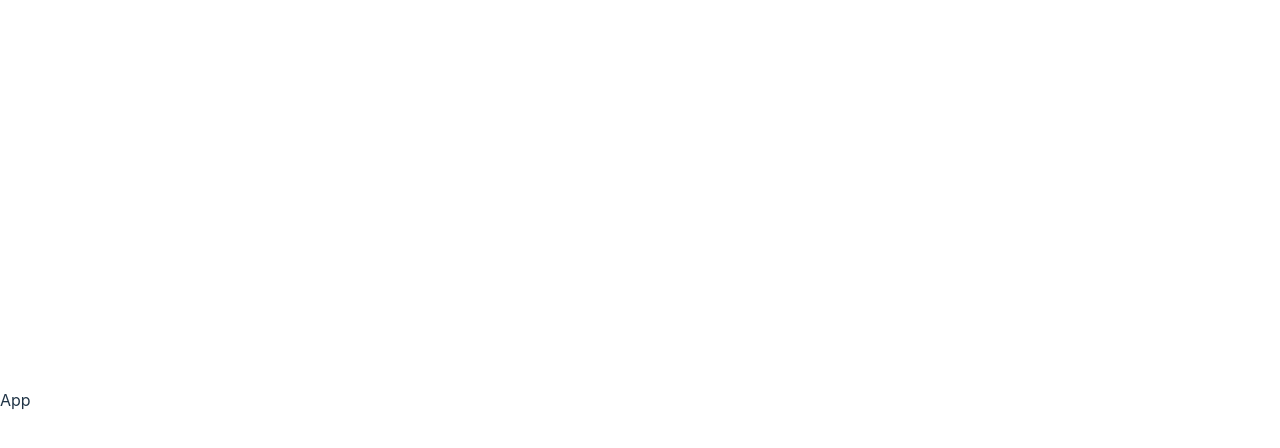
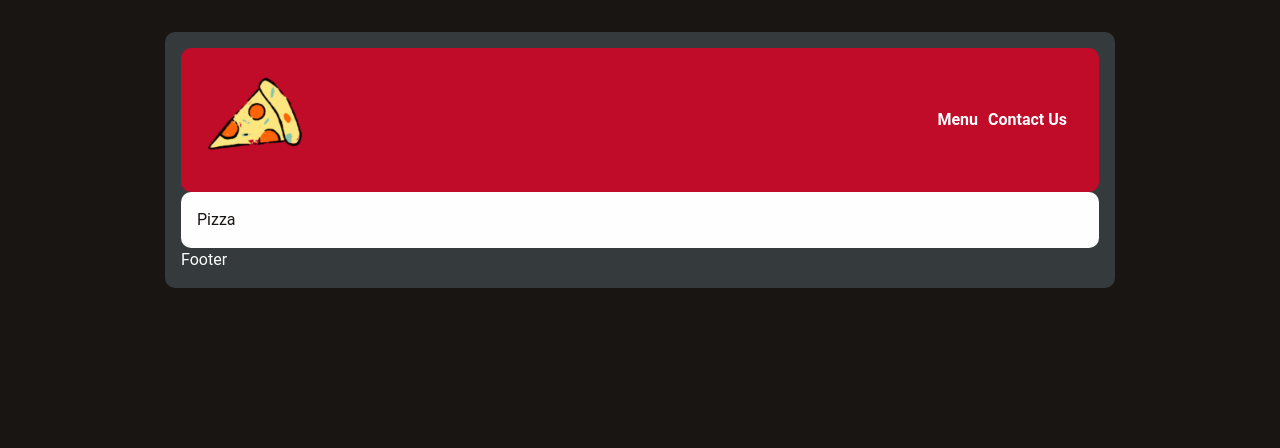
Before and after one commit to naLeilan/Pizza, a React (Vite) app: page / in a window 1280 px wide. Shown: the top 448 px of the page. Built offline with nearby package versions, Linux system fonts and the light colour scheme.

Commit message:
aded header css

```diff
--- a/src/App.jsx
+++ b/src/App.jsx
@@ -1,5 +1,15 @@
+import Footer from "./Footer";
+import Header from "./Header";
+import Pizza from "./Pizza";
+
 function App() {
-  return <div>App</div>;
+  return (
+    <div className="app">
+      <Header />
+      <Pizza />
+      <Footer />
+    </div>
+  );
 }
 
 export default App;
--- /dev/null
+++ b/src/Footer.jsx
@@ -0,0 +1,5 @@
+function Footer() {
+  return <div className="footer">Footer</div>;
+}
+
+export default Footer;
--- /dev/null
+++ b/src/Header.jsx
@@ -0,0 +1,17 @@
+function Header() {
+  return (
+    <header>
+      <nav>
+        <div className="icon">
+          <img src="/icon.png" alt="icon" height="100px" />
+        </div>
+        <div className="navbar">
+          <h4>Menu</h4>
+          <h4>Contact Us</h4>
+        </div>
+      </nav>
+    </header>
+  );
+}
+
+export default Header;
--- /dev/null
+++ b/src/Pizza.jsx
@@ -0,0 +1,5 @@
+function Pizza() {
+  return <main>Pizza</main>;
+}
+
+export default Pizza;
--- a/src/index.css
+++ b/src/index.css
@@ -1,13 +1,13 @@
 :root {
-  font-family: Inter, system-ui, Avenir, Helvetica, Arial, sans-serif;
+  font-family: "Roboto", sans-serif;
   line-height: 1.5;
   font-weight: 400;
 
   color-scheme: light dark;
-  color: #fffeff;
-  background-color: #181513;
-  /* color-red: #c00b29;
-  color-gray: #353a3d; */
+  --color-light: #fffeff;
+  --bg: #181513;
+  --color-red: #c00b29;
+  --color-gray: #353a3d;
 
   font-synthesis: none;
   text-rendering: optimizeLegibility;
@@ -15,56 +15,73 @@
   -moz-osx-font-smoothing: grayscale;
 }
 
-a {
-  font-weight: 500;
-  color: #646cff;
-  text-decoration: inherit;
-}
-a:hover {
-  color: #535bf2;
+* {
+  padding: 0;
+  margin: 0;
+  box-sizing: border-box;
 }
 
 body {
   margin: 0;
+  padding: 2rem 3rem;
   display: flex;
+  flex-direction: column;
+  justify-content: space-between;
   place-items: center;
   min-width: 320px;
   min-height: 100vh;
+  color: var(--color-light);
+  background-color: var(--bg);
 }
 
-h1 {
-  font-size: 3.2em;
-  line-height: 1.1;
+.app {
+  display: flex;
+  flex-direction: column;
+  color: var(--color-light);
+  background-color: var(--color-gray);
+  padding: 1rem;
+  border-radius: 10px;
+  height: 100%;
+  width: 950px;
 }
 
-button {
-  border-radius: 8px;
-  border: 1px solid transparent;
-  padding: 0.6em 1.2em;
-  font-size: 1em;
-  font-weight: 500;
-  font-family: inherit;
-  background-color: #1a1a1a;
-  cursor: pointer;
-  transition: border-color 0.25s;
-}
-button:hover {
-  border-color: #646cff;
-}
-button:focus,
-button:focus-visible {
-  outline: 4px auto -webkit-focus-ring-color;
+main {
+  display: flex;
+  flex-direction: column;
+  padding: 1rem;
+  background-color: var(--color-light);
+  color: var(--bg);
+  border-radius: 10px;
 }
 
-@media (prefers-color-scheme: light) {
-  :root {
-    color: #213547;
-    background-color: #ffffff;
-  }
-  a:hover {
-    color: #747bff;
-  }
-  button {
-    background-color: #f9f9f9;
-  }
+header {
+  background-color: var(--color-red);
+  display: flex;
+  justify-content: space-between;
+  height: 9rem;
+  border-radius: 10px;
 }
+
+.icon {
+  padding: 1.5rem;
+  cursor: pointer;
+}
+
+nav {
+  display: flex;
+  justify-content: space-between;
+  align-items: center;
+  width: 100%;
+}
+
+.navbar {
+  display: flex;
+  gap: 10px;
+  cursor: pointer;
+  padding-right: 2rem;
+}
+
+.footer {
+  background-color: var(--color-gray);
+  border-radius: 10px;
+}
```
Also changed, not shown: data.js (added, +44 -0 lines).
